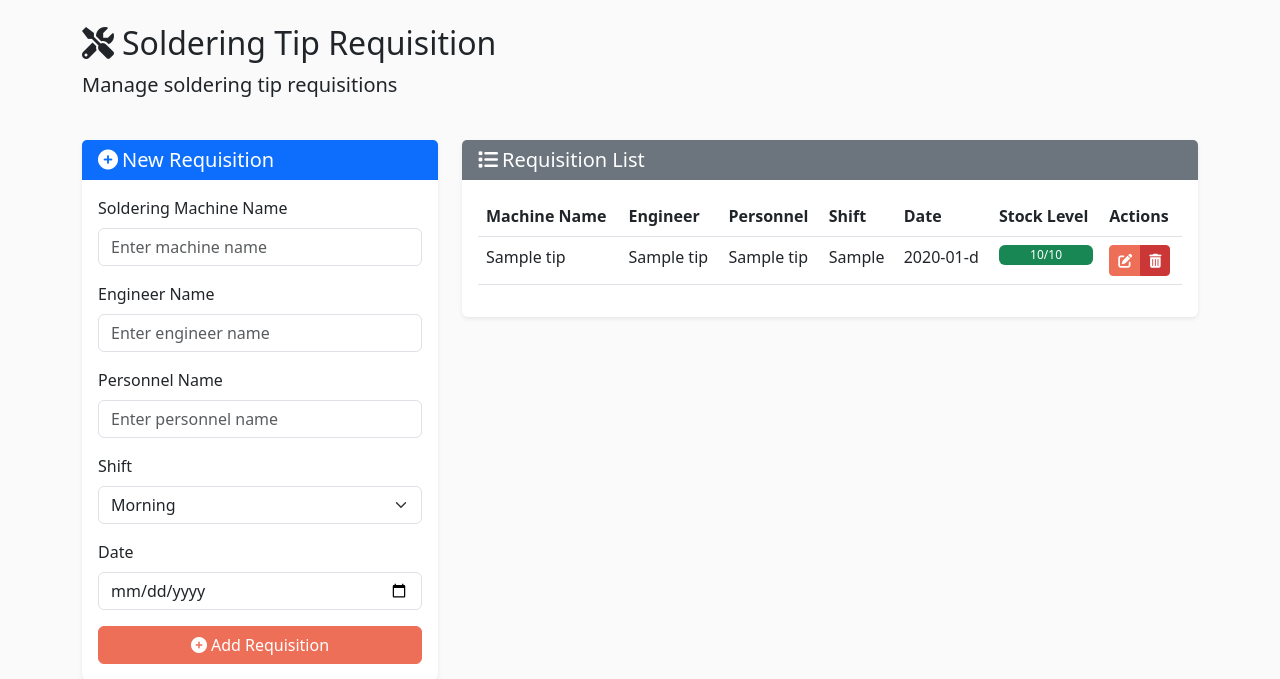
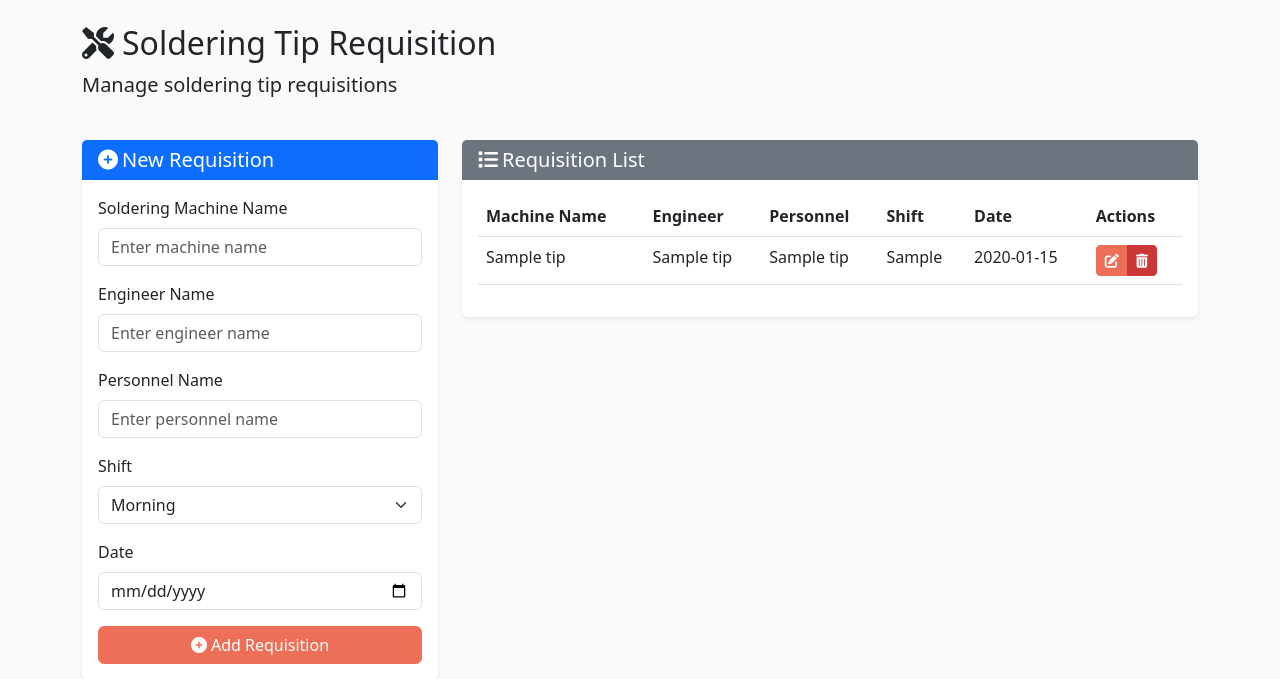
Before and after one commit to Lenardogs/UserManagementDashboard, a Flask app: page /soldering-tips in a window 1280 px wide. Shown: the part 80-759 px from the top of the page. Run offline with Flask 3, Linux system fonts and the light colour scheme; a user stored in the database is signed in; tables that the repository leaves empty hold one stand-in row (values such as "Sample post"); some libraries are stand-ins or nearby versions.

Commit message:
Restored to '36ce4fca7caa2497caabc263b1bb66df7443f6f9'
Replit-Restored-To: 36ce4fca7caa2497caabc263b1bb66df7443f6f9

```diff
--- a/forms.py
+++ b/forms.py
@@ -23,9 +23,6 @@ class SolderingTipForm(FlaskForm):
     personnel_name = StringField('Personnel Name', validators=[DataRequired(), Length(max=100)])
     shift = SelectField('Shift', choices=[('morning', 'Morning'), ('afternoon', 'Afternoon'), ('night', 'Night')], validators=[DataRequired()])
     date = DateField('Date', validators=[DataRequired()])
-    quantity = IntegerField('Current Quantity', validators=[DataRequired(), NumberRange(min=0)])
-    max_quantity = IntegerField('Maximum Quantity', validators=[DataRequired(), NumberRange(min=1)])
-    threshold = IntegerField('Low Stock Threshold', validators=[DataRequired(), NumberRange(min=1)])
 
 class MachineCalibrationForm(FlaskForm):
     machine_name = StringField('Machine Name', validators=[DataRequired(), Length(max=100)])
--- a/models.py
+++ b/models.py
@@ -21,9 +21,6 @@ class SolderingTip(db.Model):
     shift = db.Column(db.String(20), nullable=False)
     date = db.Column(db.DateTime, nullable=False)
     created_at = db.Column(db.DateTime, default=datetime.utcnow)
-    quantity = db.Column(db.Integer, default=0)
-    max_quantity = db.Column(db.Integer, default=100)
-    threshold = db.Column(db.Integer, default=20)  # Low stock threshold
 
     def __repr__(self):
         return f'<SolderingTip {self.machine_name} {self.date}>'
--- a/templates/soldering_tip.html
+++ b/templates/soldering_tip.html
@@ -102,7 +102,6 @@
                                 <th>Personnel</th>
                                 <th>Shift</th>
                                 <th>Date</th>
-                                <th>Stock Level</th>
                                 <th>Actions</th>
                             </tr>
                         </thead>
@@ -113,21 +112,7 @@
                                 <td>{{ tip.engineer_name }}</td>
                                 <td>{{ tip.personnel_name }}</td>
                                 <td>{{ tip.shift|capitalize }}</td>
-                                <td>{{ tip.date.strftime('%Y-%m-d') }}</td>
-                                <td>
-                                    <div class="progress" style="height: 20px;">
-                                        {% set percentage = (tip.quantity / tip.max_quantity * 100)|int %}
-                                        {% set color = 'danger' if tip.quantity <= tip.threshold else 'success' %}
-                                        <div class="progress-bar bg-{{ color }}"
-                                             role="progressbar"
-                                             style="width: {{ percentage }}%"
-                                             aria-valuenow="{{ tip.quantity }}"
-                                             aria-valuemin="0"
-                                             aria-valuemax="{{ tip.max_quantity }}">
-                                            {{ tip.quantity }}/{{ tip.max_quantity }}
-                                        </div>
-                                    </div>
-                                </td>
+                                <td>{{ tip.date.strftime('%Y-%m-%d') }}</td>
                                 <td>
                                     <div class="btn-group btn-group-sm" role="group">
                                         <a href="{{ url_for('edit_soldering_tip', tip_id=tip.id) }}" class="btn btn-warning">
```
